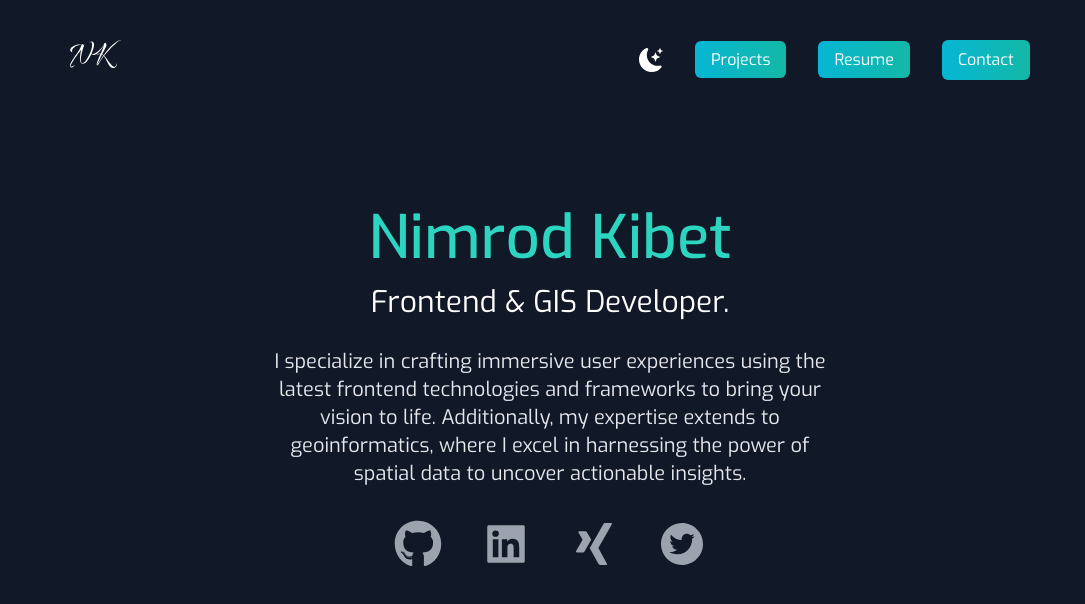
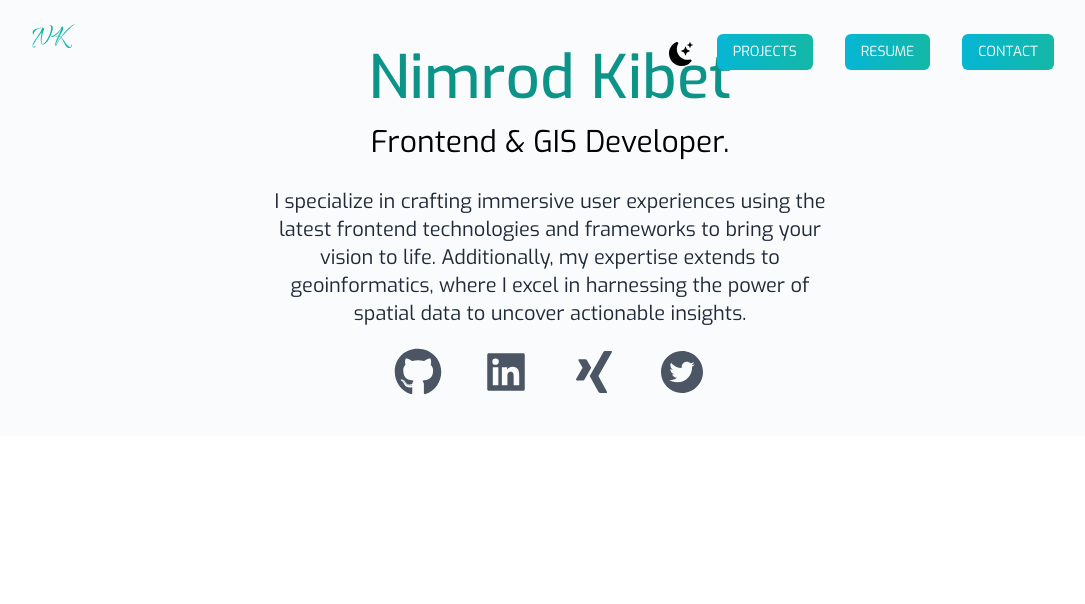
Before and after one commit to Nimrod2022/portfolio-mandela, a React (Vite) app: page / in a window 1280 px wide. Shown: the top 604 px of the page, without its empty margins (90-1175 px from the left). Built offline with nearby package versions, Linux system fonts and the light colour scheme.

Commit message:
contact form update

```diff
--- a/src/App.jsx
+++ b/src/App.jsx
@@ -5,23 +5,32 @@ import Resume from "./components/Resume/Resume";
 import Hero from "./components/Home/Hero";
 import Projects from "./components/Projects/Projects";
 import Contact from "./components/Home/Contact";
+import Navbar from "./components/Home/Navbar";
 
 function App() {
-  const [darkMode, setDarkMode] = useState(true);
+  const [darkMode, setDarkMode] = useState(false);
   const toggleDarkMode = () => {
     setDarkMode(!darkMode);
   };
 
   return (
     <Router>
-    <Hero darkMode={darkMode} setDarkMode={toggleDarkMode} />
-    <Routes>
-      <Route exact path="/" element={<Home darkMode={darkMode} setDarkMode={toggleDarkMode} />} />
-      <Route exact path="/resume" element={<Resume darkMode={darkMode} />} />
-      <Route exact path="/projects" element={<Projects darkMode={darkMode} />} />
-      {/* <Route exact path="/contact" element={<Contact darkMode={darkMode} />} /> */}
-    </Routes>
-  </Router>
+      <Navbar darkMode={darkMode} setDarkMode={toggleDarkMode} />
+      <Routes>
+        <Route
+          exact
+          path="/"
+          element={<Home darkMode={darkMode} setDarkMode={toggleDarkMode} />}
+        />
+         <Route exact path="/resume" element={<Resume darkMode={darkMode} />} />
+        <Route
+          exact
+          path="/projects"
+          element={<Projects darkMode={darkMode} />}
+        />
+        <Route exact path="/contact" element={<Contact darkMode={darkMode} />} />
+      </Routes>
+    </Router>
   );
 }
 
--- a/src/components/Home/Contact.jsx
+++ b/src/components/Home/Contact.jsx
@@ -1,5 +1,3 @@
-// export default Contact;
-
 import React, { useState } from "react";
 import { toast } from "react-toastify";
 
--- a/src/components/Home/Hero.jsx
+++ b/src/components/Home/Hero.jsx
@@ -1,7 +1,7 @@
 import { BsFillMoonStarsFill } from "react-icons/bs";
 import { Link } from "react-router-dom";
 import { useState } from "react";
-import Contact from "./Contact"; // Import your Contact component
+import Contact from "./Contact";
 
 const logoDarkMode = "/assets/logo-dark-mode.svg";
 const logoLightMode = "/assets/logo-light-mode.svg";
@@ -18,9 +18,8 @@ const Hero = ({ darkMode, setDarkMode }) => {
   };
 
   return (
-    <div className={darkMode ? "dark" : ""}>
+    <div className={` ${darkMode ? "dark" : ""}`}>
       <main className="exo  px-10 bg-[#f9fbfc]  dark:bg-gray-900 md:px-20 lg:px-40">
-        <section className="">
         <nav className="py-16 md:py-10 pb-4 md:pb-20 flex justify-center md:justify-between gap-x-4 md:gap-x-0  dark:text-white">
           <Link to="/" className="h-7">
             <img
@@ -62,7 +61,6 @@ const Hero = ({ darkMode, setDarkMode }) => {
             </li>
           </ul>
         </nav>
-        </section>
       </main>
       <Contact isOpen={isOpen} closeModal={closeModal} />
     </div>
--- a/src/components/Home/Home.jsx
+++ b/src/components/Home/Home.jsx
@@ -2,12 +2,12 @@ import { AiFillTwitterCircle, AiFillLinkedin } from "react-icons/ai";
 import { FaGithub } from "react-icons/fa";
 import { FaXing } from "react-icons/fa";
 
+
 //
 const Home = ({ darkMode }) => {
   return (
-    <div className={darkMode ? "dark" : ""}>
-      <main className="exo bg-[#f9fbfc]  px-10 dark:bg-gray-900 md:px-20 lg:px-40">
-        <section className="min-h-screen">
+    <div className={`h-[100Vh] ${darkMode ? "dark" : ""}`}>
+      <div className="exo  bg-[#f9fbfc] px-10 dark:bg-gray-900 md:px-20 lg:px-40">
         <div className="text-center p-10 py-10">
           <h2 className=" py-2 text-teal-600 font-medium dark:text-teal-400 text-3xl md:text-6xl">
             Nimrod Kibet
@@ -16,13 +16,13 @@ const Home = ({ darkMode }) => {
             Frontend & GIS Developer.
           </h3>
           <p className=" py-5 leading-8 text-gray-800 dark:text-gray-200 max-w-xl mx-auto text-md md:text-xl">
-              I specialize in crafting immersive user experiences using the
-              latest frontend technologies and frameworks to bring your vision
-              to life. Additionally, my expertise extends to geoinformatics,
-              where I excel in harnessing the power of spatial data to uncover
-              actionable insights.
+            I specialize in crafting immersive user experiences using the latest
+            frontend technologies and frameworks to bring your vision to life.
+            Additionally, my expertise extends to geoinformatics, where I excel
+            in harnessing the power of spatial data to uncover actionable
+            insights.
           </p>
-            <div className="text-5xl flex justify-center gap-10 py-3 text-gray-600 dark:text-gray-400">
+          <div className="text-5xl flex justify-center gap-10 text-gray-600 dark:text-gray-400">
             <a
               href="https://github.com/Nimrod2022"
               target="_blank"
@@ -53,8 +53,7 @@ const Home = ({ darkMode }) => {
             </a>
           </div>
         </div>
-        </section>
-      </main>
+      </div>
     </div>
   );
 };
--- /dev/null
+++ b/src/components/Home/Navbar.jsx
@@ -0,0 +1,151 @@
+import React, { useState, useEffect } from "react";
+import { AiOutlineClose, AiOutlineMail } from "react-icons/ai";
+import { FaGithub, FaLinkedinIn } from "react-icons/fa";
+import { BsPersonLinesFill } from "react-icons/bs";
+import { BiMenuAltRight } from "react-icons/bi";
+import { Link } from "react-router-dom";
+const logoDarkMode = "/assets/logo-dark-mode.svg";
+const logoLightMode = "/assets/logo-light-mode.svg";
+import { BsFillMoonStarsFill } from "react-icons/bs";
+import Contact from "./Contact";
+
+const Navbar = ({ darkMode, setDarkMode }) => {
+  const [nav, setNav] = useState(false);
+
+  const handleNav = () => {
+    setNav(!nav);
+  };
+
+  // Contact modal
+  const [isOpen, setIsOpen] = useState(false);
+
+  const toggleModal = () => {
+    setIsOpen(!isOpen);
+  };
+
+  return (
+    <div className="fixed exo px-28 w-full h-20 dark:text-white z-40 ">
+      <div className="flex  justify-between items-center w-full h-full 2xl:px-16">
+        <div className=" w-[40%] h-[100%] px-2 items-center ">
+          <Link to="/" className="h-7">
+            <img
+              alt="logo"
+              src={darkMode ? logoDarkMode : logoLightMode}
+              className="size-12 pt-6 hover:cursor-pointer"
+            />
+          </Link>
+        </div>
+        <div className=" w-[60%] h-[100%] items-center px-6 flex justify-end ">
+          <ul className="hidden md:flex">
+            <li>
+              <BsFillMoonStarsFill
+                onClick={() => setDarkMode(!darkMode)}
+                className={`hover:cursor-pointer text-2xl mt-8 ${
+                  darkMode ? "text-white" : "text-black"
+                }`}
+              />
+            </li>
+
+            <Link href="/projects">
+              <li className="text-sm uppercase mt-6 hover:text-[#75fbfd] bg-gradient-to-r from-cyan-500 text- to-teal-500 text-white px-4 py-2 border-none rounded-md ml-6">
+                Projects
+              </li>
+            </Link>
+
+            <Link to="/resume">
+              <li className="text-sm uppercase mt-6 hover:text-[#75fbfd] bg-gradient-to-r from-cyan-500 text- to-teal-500 text-white px-4 py-2 border-none rounded-md ml-8       ">
+                Resume
+              </li>
+            </Link>
+
+            <Link href="/contact">
+              <button
+                onClick={toggleModal}
+                className="text-sm uppercase mt-6 hover:text-[#75fbfd] bg-gradient-to-r from-cyan-500 text- to-teal-500 text-white px-4 py-2 border-none rounded-md ml-8        "
+              >
+                Contact
+              </button>
+            </Link>
+          </ul>
+          <Contact isOpen={isOpen} closeModal={toggleModal} />
+          <div className="md:hidden">
+            {nav ? (
+              <AiOutlineClose
+                size={25}
+                onClick={handleNav}
+                className="z-10 text-white mt-6"
+              />
+            ) : (
+              <BiMenuAltRight size={25} onClick={handleNav} className="mt-6" />
+            )}
+          </div>
+        </div>
+      </div>
+      <div
+        className={
+          nav ? "md:hidden fixed  top-20 w-full h-screen bg-black/70" : "hidden"
+        }
+      >
+        <div
+          className={
+            nav
+              ? "fixed w-[100%] sm:w-[60%] top-20 md-[45%] h-[55%] bg-[#111]  ease-in duration-500"
+              : "fixed left-[-100%] h-[55%] top-0 p-10 ease-in duration-500"
+          }
+        >
+          <div className="text-[hsla(2, 0%, 100%, 0.7)]">
+            <ul className="py-4 flex flex-col">
+              <Link
+                href="#projects"
+                style={{ borderBottom: "1px solid hsla(0, 0%, 100%, 0.12)" }}
+                onClick={handleNav}
+              >
+                <li className="py-4 p-10 text-sm">Projects</li>
+              </Link>
+              <Link
+                href="#resume"
+                style={{ borderBottom: "1px solid hsla(0, 0%, 100%, 0.12)" }}
+                onClick={handleNav}
+              >
+                <li className="py-4 p-10 text-sm">Resume</li>
+              </Link>
+              <Link
+                href="#contact"
+                style={{ borderBottom: "1px solid hsla(0, 0%, 100%, 0.12)" }}
+                onClick={handleNav}
+              >
+                <li className="py-4 p-10 text-sm">Contact</li>
+              </Link>
+            </ul>
+            <div className="flex items-center justify-between sm:w-[60%] px-10">
+              <Link href="https://www.linkedin.com/in/kimutai01">
+                <div className="rounded-full shadow-lg shadow-gray-400 p-3 cursor-pointer hover:scale-105 ease-in duration-100">
+                  <FaLinkedinIn />
+                </div>
+              </Link>
+
+              <Link href="https://github.com/Kimutai01">
+                <div className="rounded-full shadow-lg shadow-gray-400 p-3 cursor-pointer hover:scale-105 ease-in duration-100">
+                  <FaGithub />
+                </div>
+              </Link>
+              <Link href="mailto:kiprotichkimutai01@gmail.com">
+                <div className="rounded-full shadow-lg shadow-gray-400 p-3 cursor-pointer hover:scale-105 ease-in duration-100">
+                  <AiOutlineMail />
+                </div>
+              </Link>
+
+              <Link href="tel: +254790841979">
+                <div className="rounded-full shadow-lg shadow-gray-400 p-3 cursor-pointer hover:scale-105 ease-in duration-100">
+                  <BsPersonLinesFill />
+                </div>
+              </Link>
+            </div>
+          </div>
+        </div>
+      </div>
+    </div>
+  );
+};
+
+export default Navbar;
```
Lines whose indentation alone changed are shown as unchanged.
